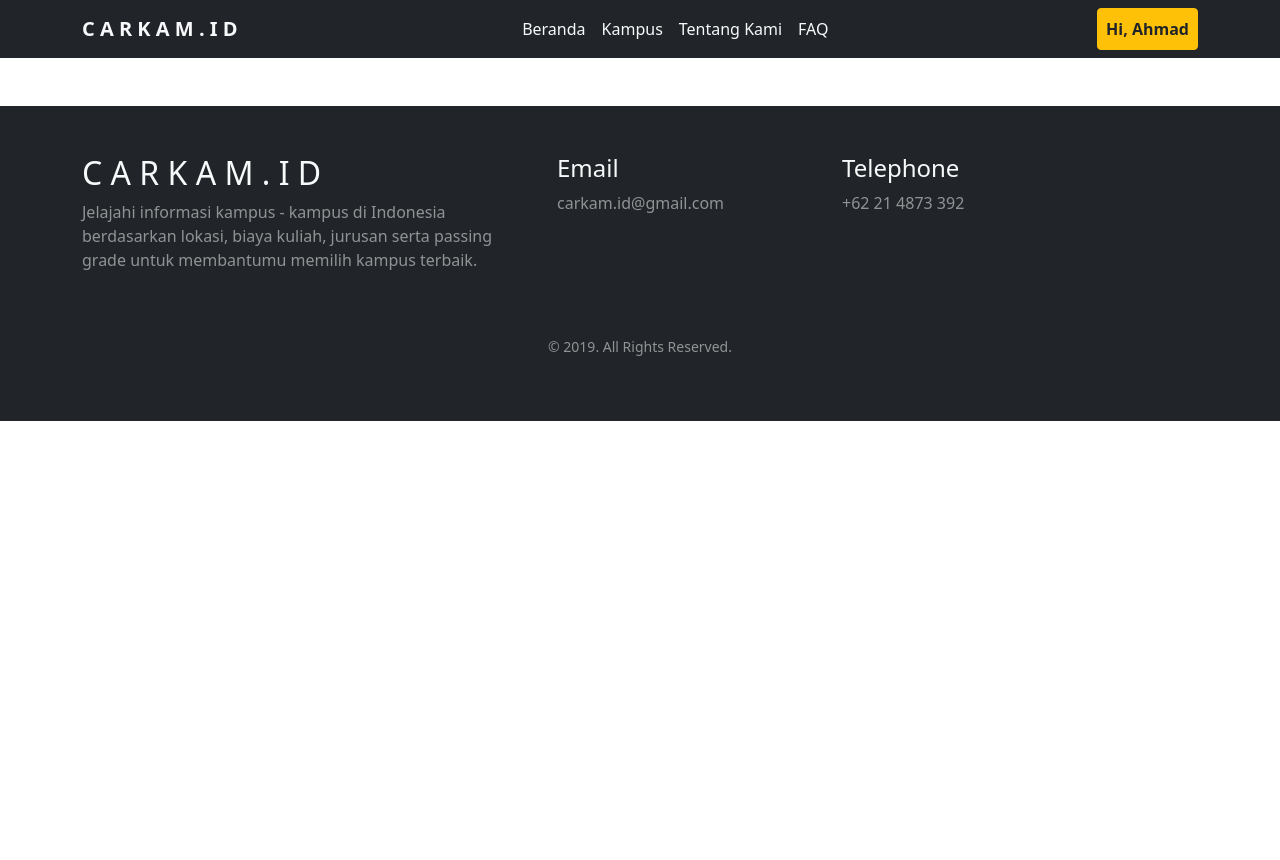
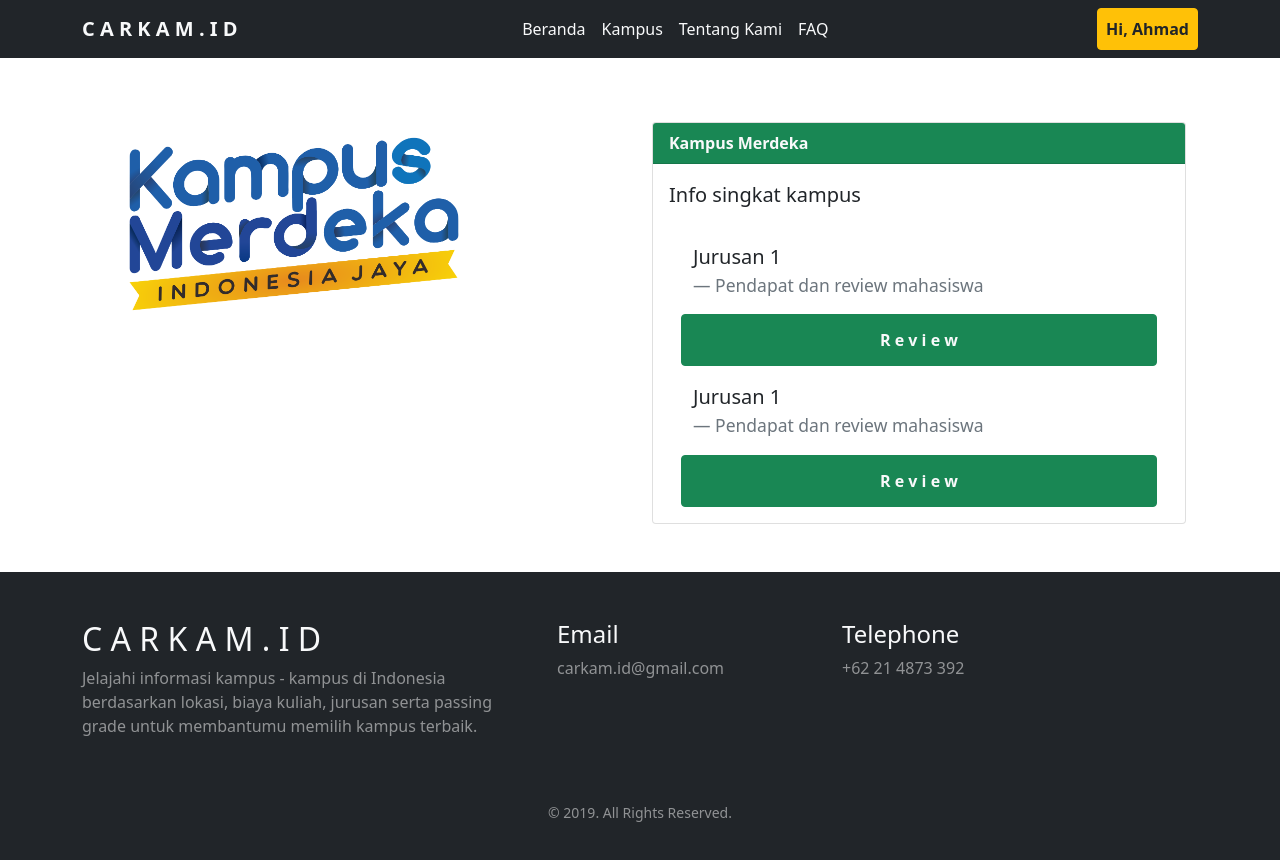
Before and after one commit to ariopri/Carkam, a React (Create React App) app in the folder front_end/: page /detailkampus in a window 1280 px wide. Shown: the top 860 px of the page. Before the commit the page ends 800 px from the top, so only its background shows below. Built offline with nearby package versions, Linux system fonts and the light colour scheme.

Commit message:
Detail For Review -> Done

```diff
--- a/front_end/src/App.js
+++ b/front_end/src/App.js
@@ -9,6 +9,7 @@ import Register from "./components/Register-Page/Register";
 import { BrowserRouter as Router, Routes, Route } from "react-router-dom";
 import FAQ from "./components/FAQ";
 import Kampus from "./components/Kampus";
+import DetailKampus from "./components/DetailKampus";
 function App() {
   return (
     <>
@@ -21,6 +22,7 @@ function App() {
           <Route path="/Register" element={<Register />} />
           <Route path="/FAQ" element={<FAQ />} />
           <Route path="/Kampus" element={<Kampus />} />
+          <Route path="/detailkampus" element={<DetailKampus />} />
         </Routes>
       </Router>
       <Footer />
--- /dev/null
+++ b/front_end/src/components/DetailKampus.jsx
@@ -0,0 +1,14 @@
+import InfoKampus from "./DetailKampusItem/InfoKampus";
+import { Container } from "react-bootstrap";
+
+const DetailKampus = () => {
+  return (
+    <>
+      <Container>
+        <InfoKampus />
+      </Container>
+    </>
+  );
+};
+
+export default DetailKampus;
--- /dev/null
+++ b/front_end/src/components/DetailKampusItem/InfoKampus.jsx
@@ -0,0 +1,59 @@
+import Logo from "./image/KM.png";
+import Card from "react-bootstrap/Card";
+const InfoKampus = () => {
+  return (
+    <>
+      <div className="pt-3">
+        <div class="container">
+          <div class="row">
+            <div class="col-md-6">
+              <img src={Logo} alt="" width="400px" />
+            </div>
+            <div class="col-md-6 pt-5">
+              <Card>
+                <Card.Header className="bg-success text-light">
+                  <b>Kampus Merdeka</b>
+                </Card.Header>
+                <Card.Body>
+                  <blockquote className="blockquote mb-0">
+                    <p>Info singkat kampus</p>
+                    <div class="container">
+                      <div class="row pt-3">
+                        <div class="col-md-12">Jurusan 1</div>
+                        <footer className="blockquote-footer">
+                          Pendapat dan review mahasiswa
+                        </footer>
+                        <button className="btn btn-success  ">
+                          <a href="/review" className="btn text-light">
+                            <b>R e v i e w</b>
+                          </a>
+                        </button>
+                      </div>
+                      <div class="row pt-3">
+                        <div class="col-md-12">Jurusan 1</div>
+                        <footer className="blockquote-footer">
+                          Pendapat dan review mahasiswa
+                        </footer>
+                        <button className="btn btn-success  ">
+                          <a href="/review" className="btn text-light">
+                            <b>R e v i e w</b>
+                          </a>
+                        </button>
+                      </div>
+                    </div>
+                    {/* <footer className="blockquote-footer">
+                      Someone famous in{" "}
+                      <cite title="Source Title">Source Title</cite>
+                    </footer> */}
+                  </blockquote>
+                </Card.Body>
+              </Card>
+            </div>
+          </div>
+        </div>
+      </div>
+    </>
+  );
+};
+
+export default InfoKampus;
--- a/front_end/src/components/KampusItem/ListKampus.jsx
+++ b/front_end/src/components/KampusItem/ListKampus.jsx
@@ -27,7 +27,7 @@ const ListKampus = () => {
                 <ListGroup.Item>Terdapat 7 Jurusan</ListGroup.Item>
               </ListGroup>
               <Card.Body>
-                <Card.Link href="#" className="btn btn-success">
+                <Card.Link href="/detailkampus" className="btn btn-success">
                   Lihat
                 </Card.Link>
               </Card.Body>
@@ -50,7 +50,7 @@ const ListKampus = () => {
                 <ListGroup.Item>Terdapat 7 Jurusan</ListGroup.Item>
               </ListGroup>
               <Card.Body>
-                <Card.Link href="#" className="btn btn-success">
+                <Card.Link href="/detailkampus" className="btn btn-success">
                   Lihat
                 </Card.Link>
               </Card.Body>
@@ -73,7 +73,7 @@ const ListKampus = () => {
                 <ListGroup.Item>Terdapat 7 Jurusan</ListGroup.Item>
               </ListGroup>
               <Card.Body>
-                <Card.Link href="#" className="btn btn-success">
+                <Card.Link href="/detailkampus" className="btn btn-success">
                   Lihat
                 </Card.Link>
               </Card.Body>
@@ -96,7 +96,7 @@ const ListKampus = () => {
                 <ListGroup.Item>Terdapat 7 Jurusan</ListGroup.Item>
               </ListGroup>
               <Card.Body>
-                <Card.Link href="#" className="btn btn-success">
+                <Card.Link href="/detailkampus" className="btn btn-success">
                   Lihat
                 </Card.Link>
               </Card.Body>
@@ -121,7 +121,7 @@ const ListKampus = () => {
                 <ListGroup.Item>Terdapat 7 Jurusan</ListGroup.Item>
               </ListGroup>
               <Card.Body>
-                <Card.Link href="#" className="btn btn-success">
+                <Card.Link href="/detailkampus" className="btn btn-success">
                   Lihat
                 </Card.Link>
               </Card.Body>
@@ -144,7 +144,7 @@ const ListKampus = () => {
                 <ListGroup.Item>Terdapat 7 Jurusan</ListGroup.Item>
               </ListGroup>
               <Card.Body>
-                <Card.Link href="#" className="btn btn-success">
+                <Card.Link href="/detailkampus" className="btn btn-success">
                   Lihat
                 </Card.Link>
               </Card.Body>
@@ -167,7 +167,7 @@ const ListKampus = () => {
                 <ListGroup.Item>Terdapat 7 Jurusan</ListGroup.Item>
               </ListGroup>
               <Card.Body>
-                <Card.Link href="#" className="btn btn-success">
+                <Card.Link href="/detailkampus" className="btn btn-success">
                   Lihat
                 </Card.Link>
               </Card.Body>
@@ -190,7 +190,7 @@ const ListKampus = () => {
                 <ListGroup.Item>Terdapat 7 Jurusan</ListGroup.Item>
               </ListGroup>
               <Card.Body>
-                <Card.Link href="#" className="btn btn-success">
+                <Card.Link href="/detailkampus" className="btn btn-success">
                   Lihat
                 </Card.Link>
               </Card.Body>
```
Also changed, not shown: front_end/src/components/DetailKampusItem/image/KM.png (added).
